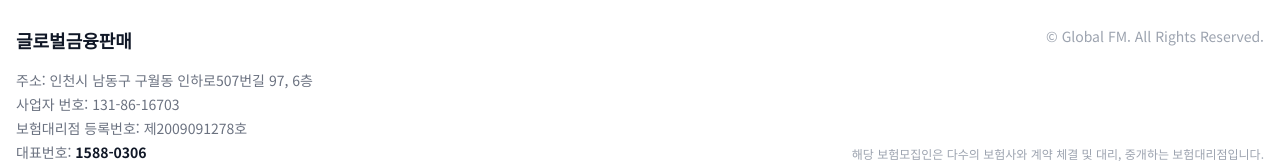
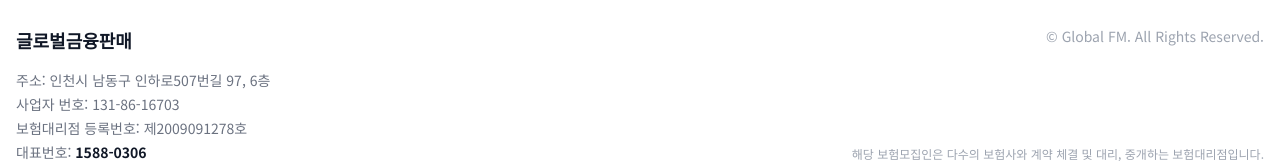
Before and after one commit to myneoego/NJobPartners, a React (Vite) app: page / in a window 1280 px wide. Shown: the part 3207-3370 px from the top of the page. Built offline with nearby package versions, Linux system fonts and the light colour scheme.

Commit message:
Fix footer address

```diff
--- a/src/components/Footer.jsx
+++ b/src/components/Footer.jsx
@@ -6,7 +6,7 @@
       <div className="space-y-4">
         <div className="font-bold text-lg">글로벌금융판매</div>
         <div className="text-sm text-gray-500 space-y-1">
-          <p>주소: 인천시 남동구 구월동 인하로507번길 97, 6층</p>
+          <p>주소: 인천시 남동구 인하로507번길 97, 6층</p>
           <p>사업자 번호: 131-86-16703</p>
           <p>보험대리점 등록번호: 제2009091278호</p>
           <p>대표번호: <span className="font-bold text-gray-900">1588-0306</span></p>
```
